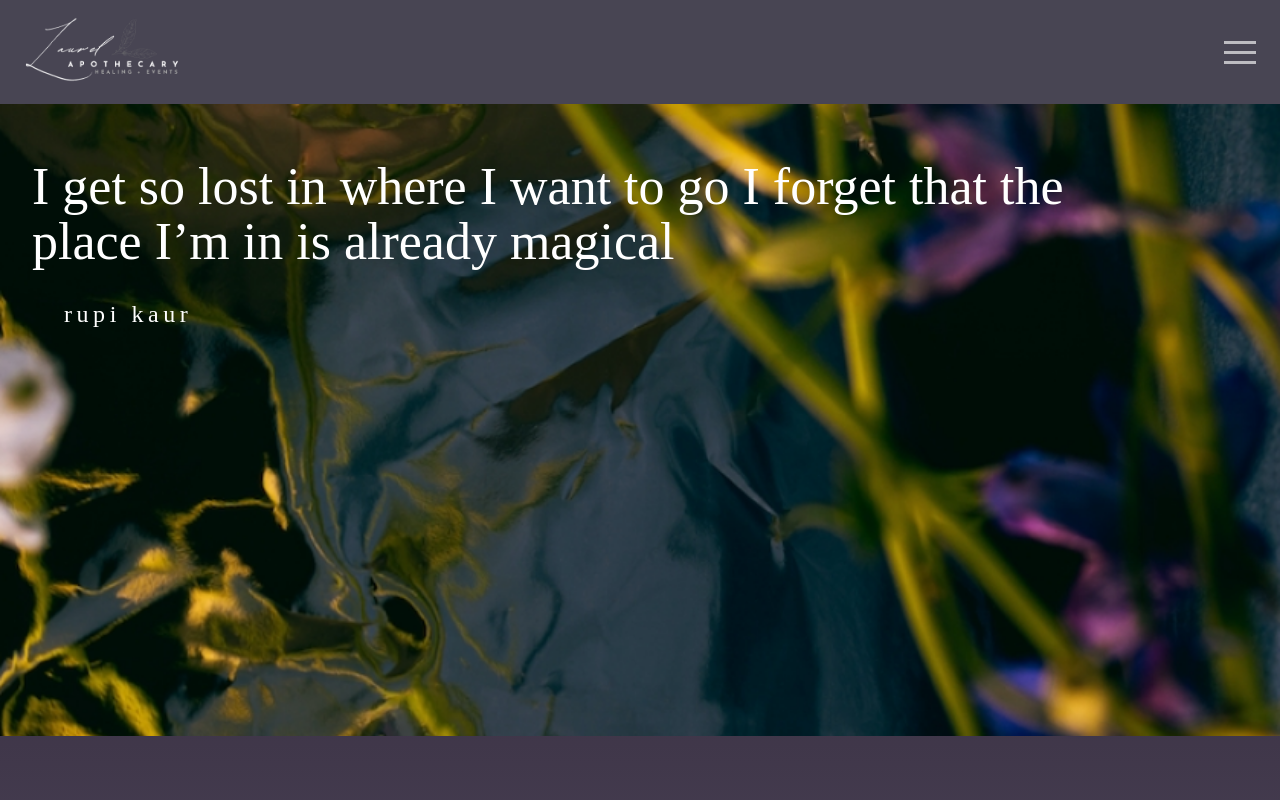
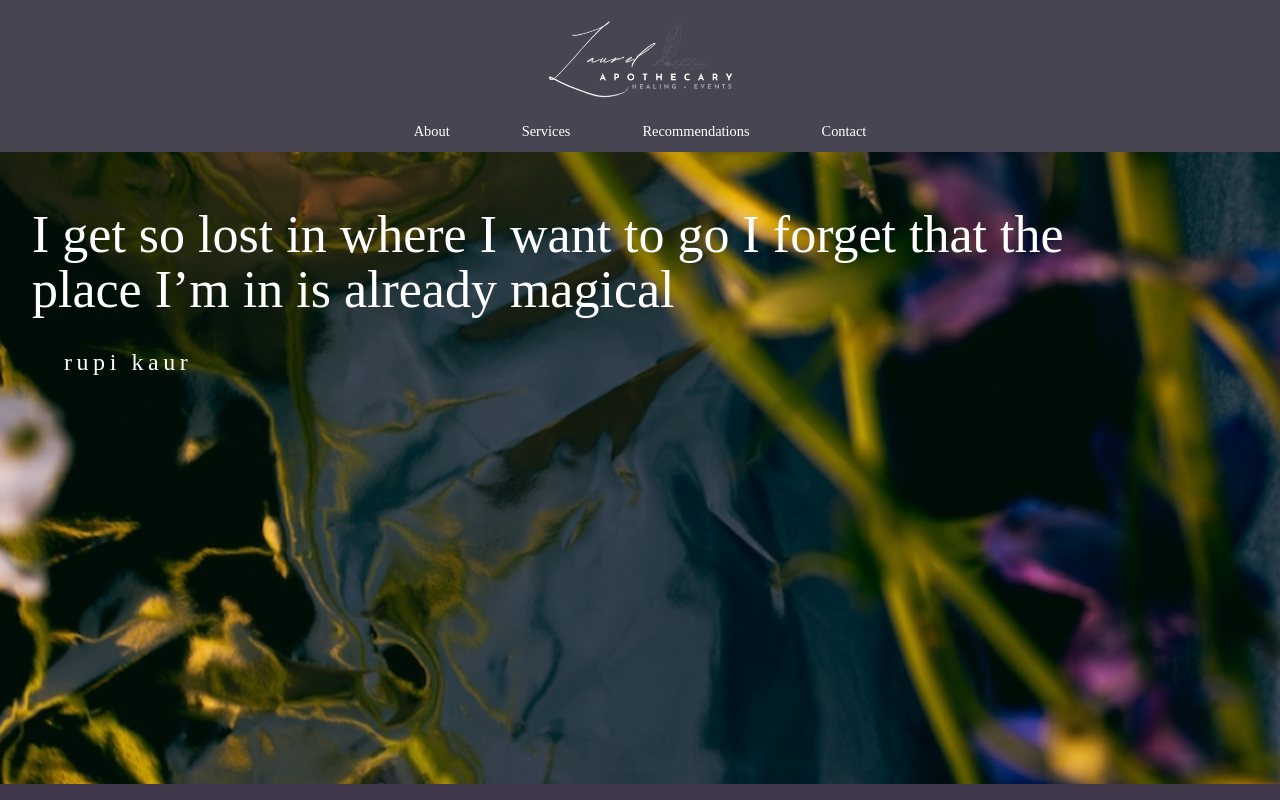
Before and after one commit to cgoing2215/laurel-apothecary, a React (Create React App) app: page / in a window 1280 px wide. Shown: the top 800 px of the page. Built offline with nearby package versions, Linux system fonts and the light colour scheme; a web font is replaced by a local one.

Commit message:
Header component responsive across media sizes

```diff
--- a/src/components/header/Header.css
+++ b/src/components/header/Header.css
@@ -38,6 +38,10 @@
     color: rgb(48, 40, 64);
   }
 
+  .navigation-inline-container{
+    display: none;
+  }
+
   /*-- SideBar Menu --*/
 
   .sidebar-menu-container {
@@ -73,3 +77,50 @@
   .sidebar-menu-text a:hover{
     color: rgb(48, 40, 64);
   }
+
+  /* ===== Media Queries ===== */
+
+  @media (min-width: 600px) {
+    .header-container {
+      display: flex;
+      flex-flow: column wrap;
+      justify-content: center;
+      align-items: center;
+      height: 9.5rem;
+    }
+
+    .logo-img {
+      height: 5rem;
+      width: auto;
+      margin: 1rem 1rem;
+      transition: 0.15s;
+  }
+
+    .hamburger {
+      display: none;
+    }
+
+    .navigation-inline-container {
+      display: flex;
+      justify-content: center;
+      align-items: flex-end;
+      margin-bottom: .5rem;
+    }
+
+    .navigation-inline-container a{
+      color: #FFF;
+      text-align: center;
+      font-family: Mate;
+      font-size: .9rem;
+      font-style: normal;
+      font-weight: 400;
+      line-height: normal;
+      text-decoration: none;
+      margin: .5rem 2.25rem;
+    }
+
+    .activeLink {
+      font-weight: bold;
+      text-decoration: underline;
+    }
+}
--- a/src/components/header/Header.js
+++ b/src/components/header/Header.js
@@ -4,6 +4,7 @@ import { Fade as Hamburger } from 'hamburger-react'
 import lalogo from "./assets/laurel-apothecary-logo.png"
 import './Header.css'
 import SideBarMenu from './SideBarMenu';
+import NavigationLine from './NavigationLine';
 
 
 function Header() {
@@ -12,7 +13,6 @@ function Header() {
 
   function toggleSidebar(){
       setIsSidebarOpen(prevState => !prevState)
-      console.log(`sidebar open set to ${isSidebarOpen}`)
   }
 
   return (
@@ -20,6 +20,7 @@ function Header() {
       <Link to="/">
         <img src={lalogo} alt='laurel apothecary logo' className='logo-img'/>
       </Link>
+      <NavigationLine />
       <div className='hamburger' onClick={toggleSidebar}>
         <Hamburger />
       </div>
--- /dev/null
+++ b/src/components/header/NavigationLine.js
@@ -0,0 +1,39 @@
+import React from 'react'
+import { NavLink } from 'react-router-dom'
+import './Header.css'
+
+function NavigationLine() {
+  return (
+    <div className='navigation-inline-container'>
+        <nav>
+            <NavLink
+                to="/about"
+                className={({isActive}) => isActive? "activeLink" : ""}
+            >
+                About
+            </NavLink>
+
+            <NavLink
+                to="/services"
+                className={({isActive}) => isActive? "activeLink" : ""}
+            >
+                Services
+            </NavLink>
+            <NavLink
+                to="/recommendations"
+                className={({isActive}) => isActive? "activeLink" : ""}
+            >
+                Recommendations
+            </NavLink>
+            <NavLink
+                to="/contact"
+                className={({isActive}) => isActive? "activeLink" : ""}
+            >
+                Contact
+            </NavLink>
+        </nav>
+    </div>
+  )
+}
+
+export default NavigationLine
--- a/src/pages/home/Homepage.css
+++ b/src/pages/home/Homepage.css
@@ -232,3 +232,5 @@
     background: rgba(72, 70, 90, 0.807);
     cursor: pointer;
 }
+
+/* ==== Media Queries ==== */
```
